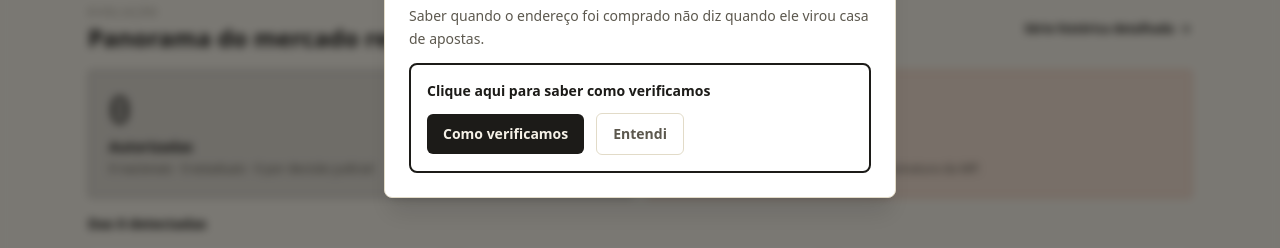
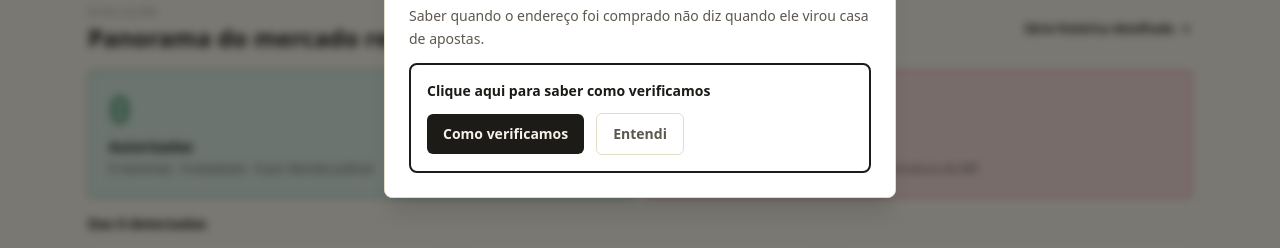
Before and after one commit to diegoterrani/betlegal-frontend, a React (Vite) app: page / in a window 1280 px wide. Shown: the part 434-682 px from the top of the page. Built offline with nearby package versions, Linux system fonts and the light colour scheme; no server answers.

Commit message:
Os cards de Autorizadas e Não autorizadas ganham destaque verde e vermelho.

```diff
--- a/src/components/DetectionBreakdownCards.tsx
+++ b/src/components/DetectionBreakdownCards.tsx
@@ -31,13 +31,13 @@ export const DetectionBreakdownCards: React.FC<{ stats: PublicStats | null }> =
           value={authorizedTotal}
           label="Autorizadas"
           detail={`${fmt(nacional)} nacionais · ${fmt(estadual)} estaduais · ${fmt(judicial)} por decisão judicial`}
-          tone="var(--data-base)"
+          tone="var(--status-autorizada)"
         />
         <Headline
           value={detected}
           label="Não autorizadas"
           detail="Fora de qualquer lista oficial, desde a assinatura da MP."
-          tone="var(--data-risco)"
+          tone="var(--status-nao-autorizada)"
         />
       </div>
 
@@ -93,8 +93,8 @@ const Headline: React.FC<{ value: number; label: string; detail: string; tone: s
   <div
     className="rounded border p-5"
     style={{
-      backgroundColor: `color-mix(in srgb, ${tone} 10%, transparent)`,
-      borderColor: `color-mix(in srgb, ${tone} 30%, transparent)`,
+      backgroundColor: `color-mix(in srgb, ${tone} 18%, var(--color-surface))`,
+      borderColor: `color-mix(in srgb, ${tone} 55%, transparent)`,
     }}
   >
     <div className="font-mono text-4xl font-medium tracking-tight" style={{ color: tone }}>{fmt(value)}</div>
```
